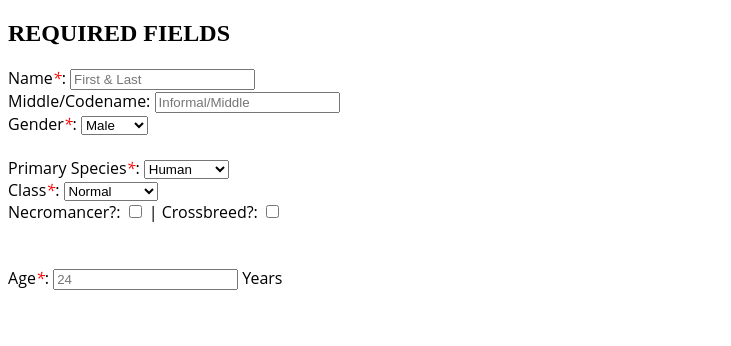
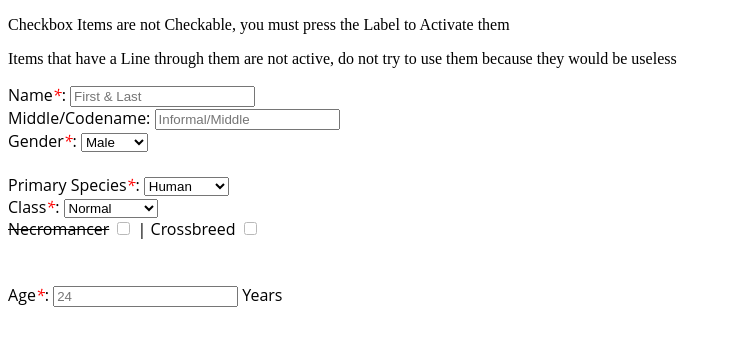
Before and after one commit to SakuraSedaia/SpeciesForm, a plain HTML site: page index.html in a window 1280 px wide. Shown: the whole page, without its empty margins (0-731 px from the left). Drawn offline with Linux system fonts and the light colour scheme; a web font is replaced by a local one.

Commit message:
Fixed Ton's o' shit

```diff
--- a/brainfuck.js
+++ b/brainfuck.js
@@ -59,12 +59,20 @@ function speciesSelect() {
 
 function updateHybrid() {
     if (hBox.checked == true) {
-        hBox.checked = false
+        hBox.checked = false // Sets the Form Value to "False"
 
+        // Style the Hybrid Toggle Button
+        hLab.style.color = "black"
+
+        // Hide CB Options and reset them
         crossContain.style.height = "0px"
     } else {
-        hBox.checked = true
+        hBox.checked = true // Sets the Form Value to "True"
 
+        // Style the Hybrid Toggle Button
+        hLab.style.color = "red"
+
+        // Show CB Options
         crossContain.style.height = "100px"
     }
 }
--- a/index.html
+++ b/index.html
@@ -2,23 +2,34 @@
 <html>
 
 <head>
-    <meta charset="utf-8">
-    <meta name="viewport" content="width=device-width">
+    <meta charset="utf-8" />
+    <meta name="viewport" content="width=device-width" />
     <title>Form</title>
-    <link rel="stylesheet" href="style.css">
+    <link rel="stylesheet" href="style.css" />
 </head>
 
 <body>
+    <p>
+        Checkbox Items are not Checkable, you must press the Label to Activate
+        them
+    </p>
+    <p>
+        Items that have a Line through them are not active, do not try to use them
+        because they would be useless
+    </p>
+
+   	<!-- COPY EVERYTHING AFTER THIS COMMENT-->
+
     <form>
-        <h2>REQUIRED FIELDS</h2>
+		<!-- Names -->
         Name<i>*</i>:
-        <input type="text" placeholder="First & Last">
-        <br>
+        <input type="text" placeholder="First & Last" />
+        <br />
 
         Middle/Codename:
-        <input type="text" placeholder="Informal/Middle">
+        <input type="text" placeholder="Informal/Middle" />
 
-        <br>
+        <br />
 
         <!-- Gender Selection -->
         Gender<i>*</i>:
@@ -68,28 +79,31 @@
             </div>
 
             <span>
-				Necromancer?:
-				<input type="checkbox" name="necromancer"/>
+                <span id="necroButton" onclick="/* Code will be entered at some point idfk */"
+                    class="labelButton">Necromancer</span>
+                <input type="checkbox" name="necromancer" />
+            </span>
+            |
+            <!-- Secondary Species -->
+            <span id="hybrid">
+                <span id="hybridLabel" onclick="updateHybrid()" class="labelButton">Crossbreed
+                </span>
+                <input type="checkbox" name="crossbreed" id="hybridToggle" onclick="updateHybridBox()" />
             </span>
 
-			<!-- Secondary Species -->
-            <span id="hybrid">
-				<span id="hybridLabel" onclick="updateHybrid()">| Crossbreed?: </span>
-				<input type="checkbox" name="crossbreed" id="hybridToggle" onclick="updateHybridBox()">
-			</span>
-
-            <br>
-            <br>
+            <br />
+            <br />
 
             <div id="crossbreed">
                 Test
             </div>
         </div>
-        <br>
+        <br />
 
-        Age<i>*</i>: <input type="number" placeholder="24" min="0" id="ageInput"> Years
+        Age<i>*</i>:
+        <input type="number" placeholder="24" min="0" id="ageInput" /> Years
 
-        <br>
+        <br />
     </form>
 
     <script src="brainfuck.js"></script>
--- a/style.scss
+++ b/style.scss
@@ -13,6 +13,12 @@ form {
 	}
 	input[type="checkbox"] {
 		pointer-events: none;
+		opacity: 50%;
+		color: red;
+	}
+	.labelButton {
+		cursor: pointer;
+
 	}
 }
 
@@ -55,3 +61,7 @@ form {
 	height: 0px;
 	overflow: hidden;
 }
+
+#necroButton {
+	text-decoration: line-through;
+}
```
Also changed, not shown: style.css. Lines whose indentation alone changed are shown as unchanged.
